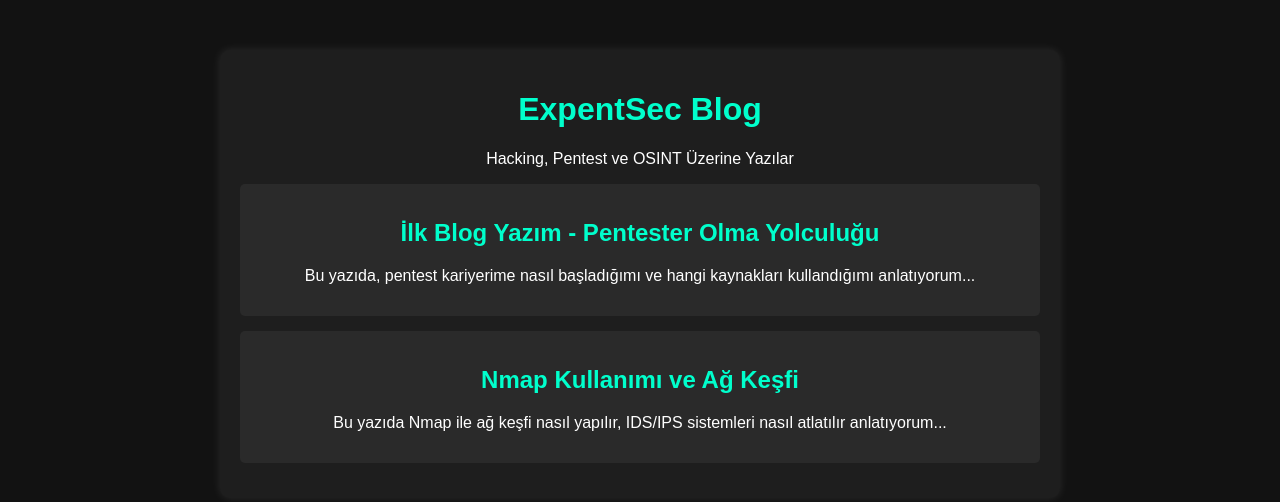
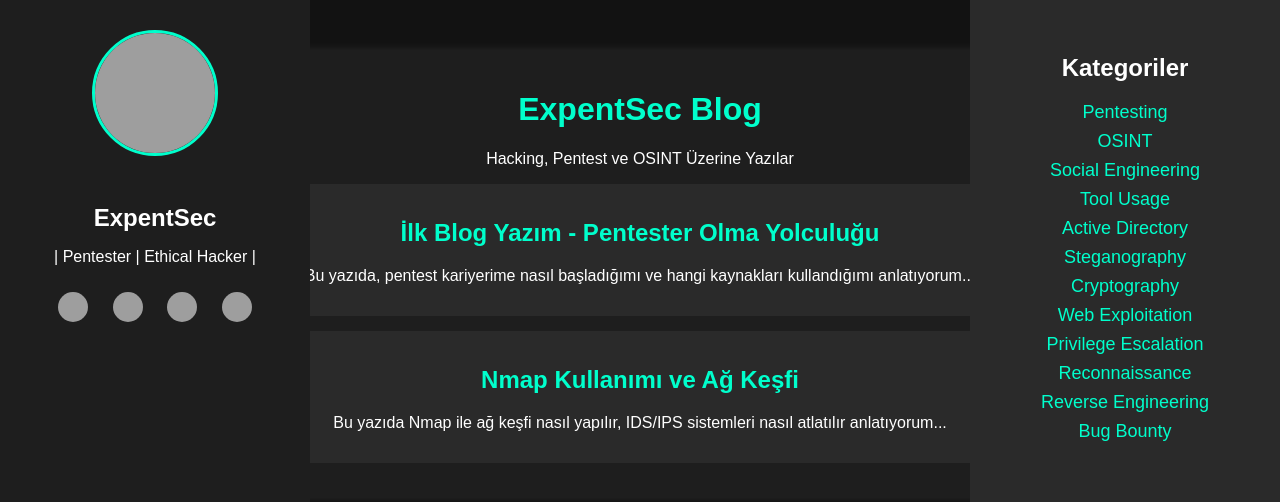
Before and after one commit to expent-security/expent-security.github.io, a plain HTML site: page index.html in a window 1280 px wide. Drawn offline with Linux system fonts and the light colour scheme; grey boxes are pictures that could not be loaded.

Commit message:
Update index.html

```diff
--- a/index.html
+++ b/index.html
@@ -3,7 +3,8 @@
 <head>
     <meta charset="UTF-8">
     <meta name="viewport" content="width=device-width, initial-scale=1.0">
-    <title>ExpentSec Blog</title>
+    <title>ExpentSec</title>
+    <link rel="icon" href="https://i.ibb.co/RTxJ8cR0/hacker-1.png" type="image/x-icon">
     <style>
         body {
             font-family: Arial, sans-serif;
@@ -37,9 +38,78 @@
         a:hover {
             text-decoration: underline;
         }
+
+        .sidebar {
+            width: 250px;
+            background-color: #1e1e1e;
+            color: #fff;
+            padding: 30px;
+            position: fixed;
+            top: 0;
+            left: 0;
+            height: 100%;
+            text-align: center;
+        }
+        .sidebar img {
+            width: 120px;
+            height: 120px;
+            border-radius: 50%;
+            border: 3px solid #00ffcc;
+            margin-bottom: 20px;
+        }
+        .sidebar h3 {
+            font-size: 24px;
+            margin-bottom: 15px;
+        }
+        .sidebar a {
+            display: inline-block;
+            margin: 10px;
+        }
+        .sidebar a img {
+            width: 30px;
+            height: 30px;
+            border: none;
+        }
+
+        .tags {
+            width: 250px;
+            padding: 30px;
+            background-color: #2a2a2a;
+            color: #fff;
+            text-align: center;
+            position: fixed;
+            top: 0;
+            right: 0;
+            height: 100%;
+        }
+        .tags h3 {
+            font-size: 24px;
+            margin-bottom: 20px;
+        }
+        .tags a {
+            display: block;
+            margin: 8px 0;
+            font-size: 18px;
+            color: #00ffcc;
+        }
+        .tags a:hover {
+            color: #3498db;
+        }
     </style>
 </head>
 <body>
+
+    <div class="sidebar">
+        <img src="https://i.ibb.co/HDPNvgCM/3717d6a414d8dc80186aa48cbd089804.png" alt="Profil Resmi">
+        <h3>ExpentSec</h3>
+        <p>| Pentester | Ethical Hacker |</p>
+        <a href="https://instagram.com/sametpwn" target="_blank"><img src="https://i.ibb.co/9HM0vRHL/icons8-instagram-64.png" alt="Instagram"></a>
+        <a href="https://twitter.com/expentsec" target="_blank"><img src="https://i.ibb.co/4ZvGfDdq/icons8-twitter-50.png" alt="Twitter"></a>
+        <a href="https://tryhackme.com/p/ExpentSec" target="_blank"><img src="https://i.ibb.co/wTJzJd7/tryhackme-logo-icon-249349.png" alt="TryHackMe"></a>
+        <a href="http://discordapp.com/users/227236677960204288" target="_blank"><img src="https://i.ibb.co/BV0fsGCW/icons8-discord-50.png" alt="Discord"></a>
+    </div>
+
+
     <div class="container">
         <h1>ExpentSec Blog</h1>
         <p>Hacking, Pentest ve OSINT Üzerine Yazılar</p>
@@ -48,11 +118,27 @@
             <h2><a href="#">İlk Blog Yazım - Pentester Olma Yolculuğu</a></h2>
             <p>Bu yazıda, pentest kariyerime nasıl başladığımı ve hangi kaynakları kullandığımı anlatıyorum...</p>
         </div>
-
         <div class="post">
             <h2><a href="#">Nmap Kullanımı ve Ağ Keşfi</a></h2>
             <p>Bu yazıda Nmap ile ağ keşfi nasıl yapılır, IDS/IPS sistemleri nasıl atlatılır anlatıyorum...</p>
         </div>
     </div>
+
+
+    <div class="tags">
+        <h3>Kategoriler</h3>
+        <a href="#">Pentesting</a>
+        <a href="#">OSINT</a>
+        <a href="#">Social Engineering</a>
+        <a href="#">Tool Usage</a>
+        <a href="#">Active Directory</a>
+        <a href="#">Steganography</a>
+        <a href="#">Cryptography</a>
+        <a href="#">Web Exploitation</a>
+        <a href="#">Privilege Escalation</a>
+        <a href="#">Reconnaissance</a>
+        <a href="#">Reverse Engineering</a>
+        <a href="#">Bug Bounty</a>
+    </div>
 </body>
 </html>
```
